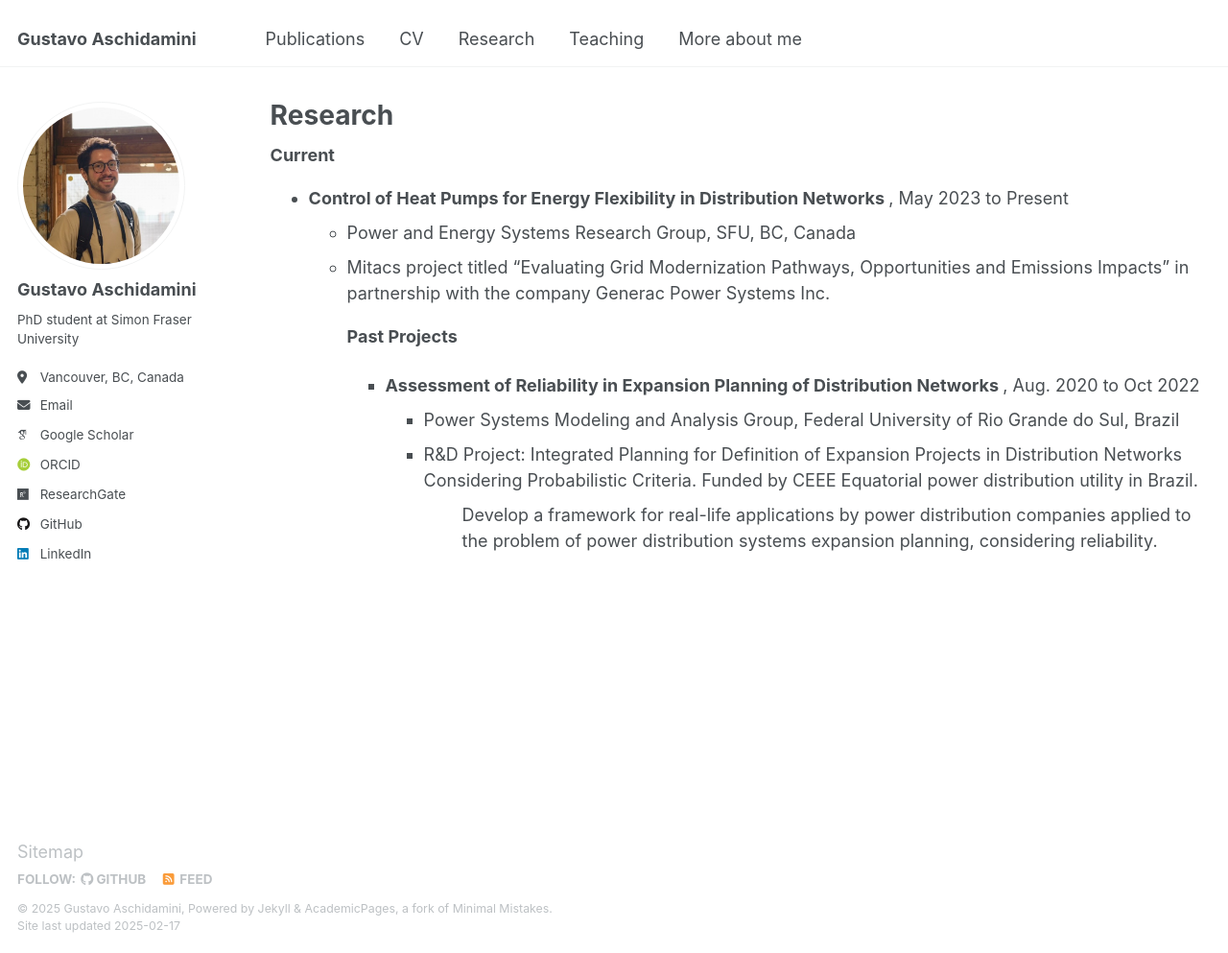
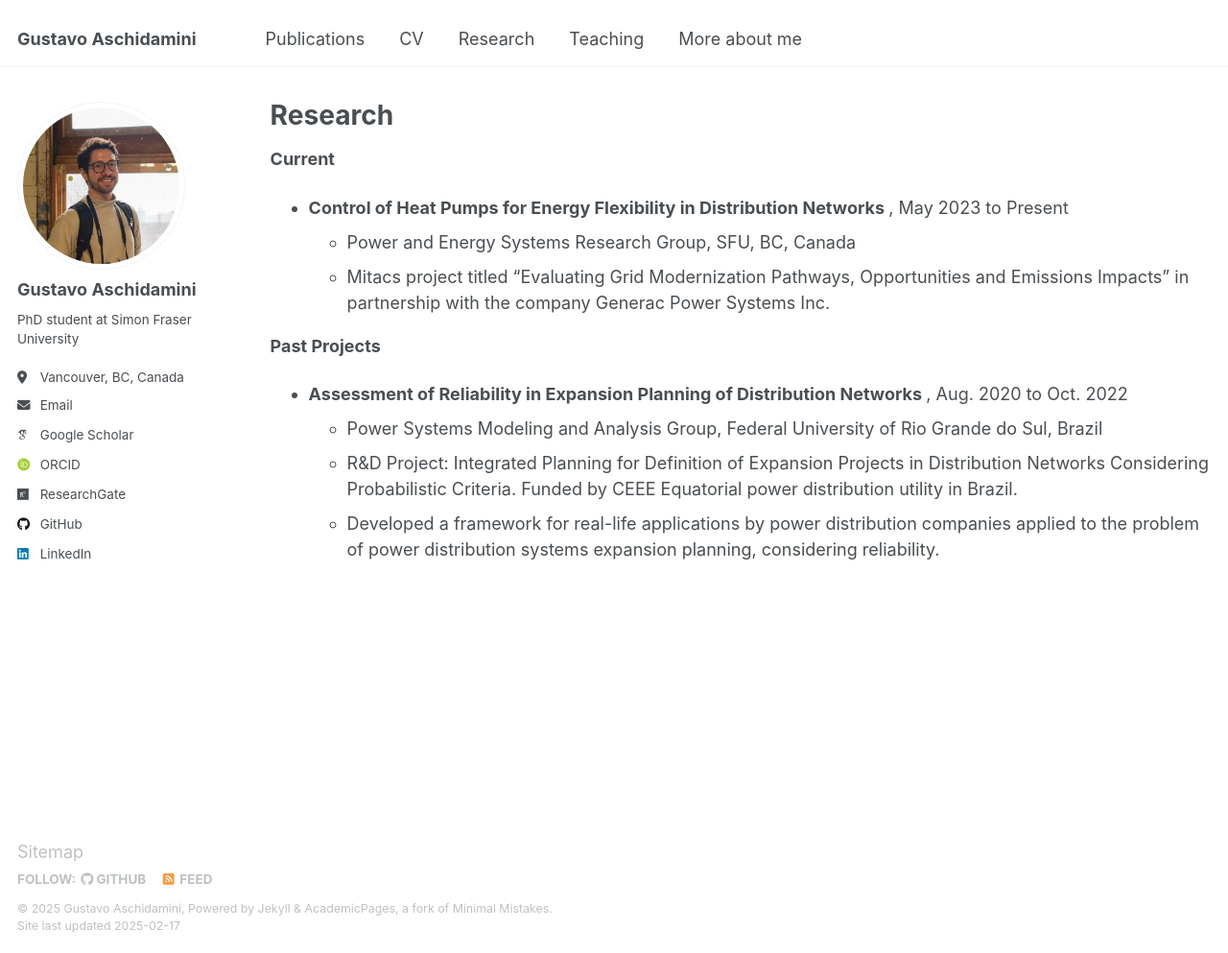
Before and after one commit to gaschidamini/gaschidamini.github.io, a Jekyll site: the page built from _pages/research.html, in a window 1280 px wide and 993 px high. Shown: the whole window at 96% size. Built offline with Jekyll 4.4.1, drawn with Linux system fonts in a browser that asks for light colours; some web fonts are replaced.

Commit message:
Update research.html

```diff
--- a/_pages/research.html
+++ b/_pages/research.html
@@ -5,23 +5,23 @@ permalink: /research/
 author_profile: true
 ---
 
-<strong> Current  </strong>
+<p><strong> Current </strong></p>
 
 <ul>
-  <li> <strong> Control of Heat Pumps for Energy Flexibility in Distribution Networks </strong>, May 2023 to Present </li>
-    <ul>
-        <li>Power and Energy Systems Research Group, SFU, BC, Canada</li>
-        <li> Mitacs project titled “Evaluating Grid Modernization Pathways, Opportunities and Emissions Impacts” in partnership with the company Generac Power Systems Inc. </li>
-    <ul>
+  <li><strong> Control of Heat Pumps for Energy Flexibility in Distribution Networks </strong>, May 2023 to Present</li>
+  <ul>
+    <li>Power and Energy Systems Research Group, SFU, BC, Canada</li>
+    <li>Mitacs project titled “Evaluating Grid Modernization Pathways, Opportunities and Emissions Impacts” in partnership with the company Generac Power Systems Inc.</li>
+  </ul>
 </ul>
 
 <p><strong> Past Projects </strong></p>
 
 <ul>
-<li> <strong> Assessment of Reliability in Expansion Planning of Distribution Networks  </strong>, Aug. 2020 to Oct 2022 </li>
+  <li><strong> Assessment of Reliability in Expansion Planning of Distribution Networks </strong>, Aug. 2020 to Oct. 2022</li>
   <ul>
-      <li> Power Systems Modeling and Analysis Group, Federal University of Rio Grande do Sul, Brazil </li>
-      <li> R&D Project: Integrated Planning for Definition of Expansion Projects in Distribution Networks Considering Probabilistic Criteria. Funded by CEEE Equatorial power distribution utility in Brazil. </li>
-  <ul>
-      Develop a framework for real-life applications by power distribution companies applied to the problem of power distribution systems expansion planning, considering reliability.
+    <li>Power Systems Modeling and Analysis Group, Federal University of Rio Grande do Sul, Brazil</li>
+    <li>R&D Project: Integrated Planning for Definition of Expansion Projects in Distribution Networks Considering Probabilistic Criteria. Funded by CEEE Equatorial power distribution utility in Brazil.</li>
+    <li>Developed a framework for real-life applications by power distribution companies applied to the problem of power distribution systems expansion planning, considering reliability.</li>
+  </ul>
 </ul>
```
